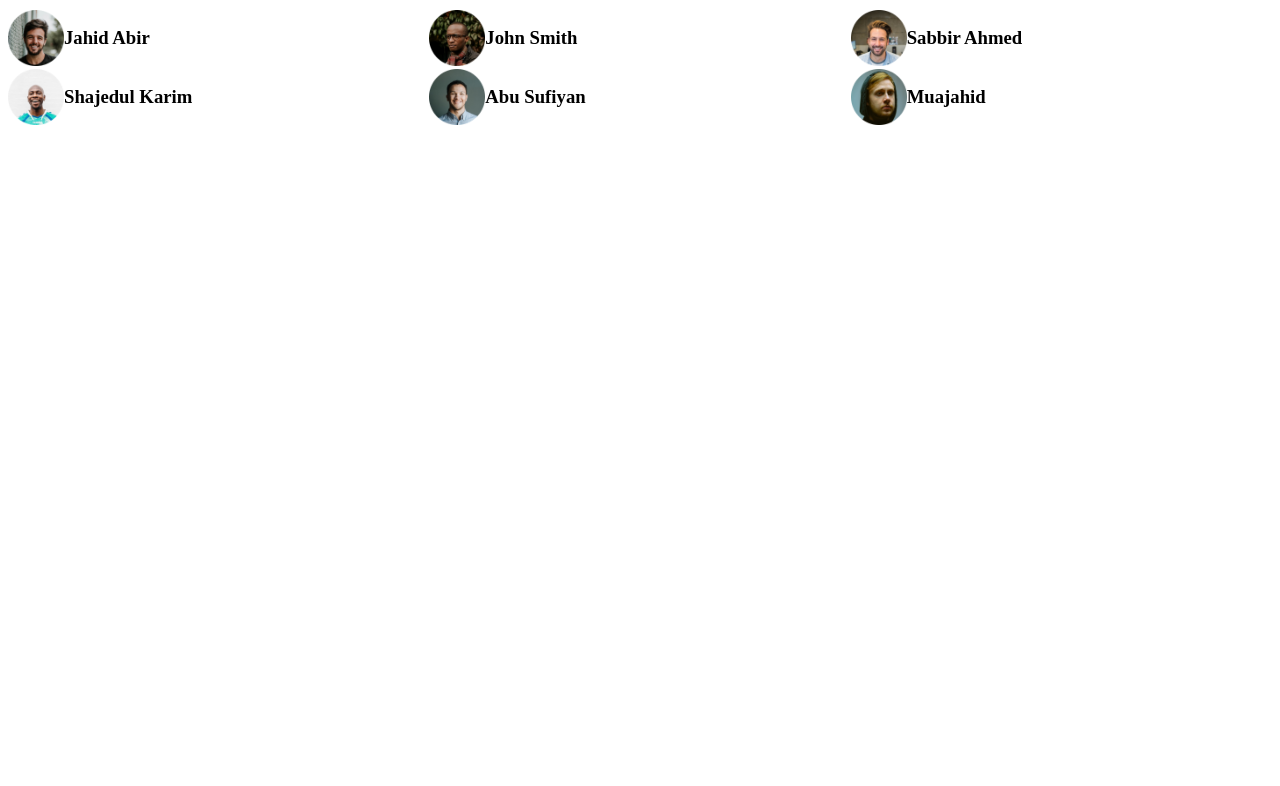
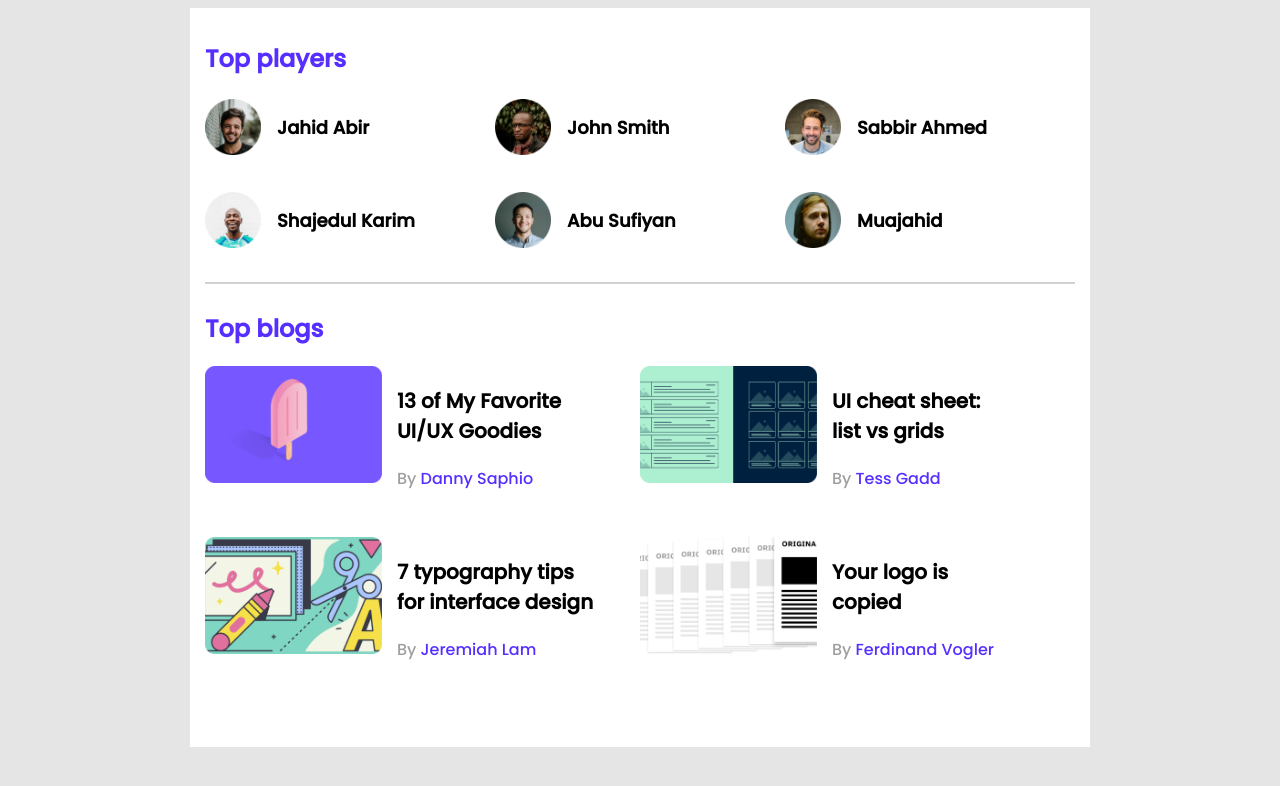
Before and after one commit to jahidgarren/css-3-portfolio, a plain HTML site: page index.html in a window 1280 px wide. Drawn offline with Linux system fonts and the light colour scheme.

Commit message:
middle-position-upadate

```diff
--- a/index.html
+++ b/index.html
@@ -17,34 +17,89 @@
     <!-- header end -->
     <main>
         <!-- top players and top blogs section -->
-        <section>
+        <section class="container">
             <div class="top-players">
+                <h2 class="section-title">Top players</h2>
                 <div class="players">
                     <div class="player">
                         <img src="images/players/player-1.png" alt="">
-                        <h3>Jahid Abir </h3>
+                        <h3 class="player-name" class="player-name">Jahid Abir </h3>
                     </div>
                     <div class="player">
                         <img src="images/players/player-2.png" alt="">
-                        <h3> John Smith</h3>
+                        <h3 class="player-name"> John Smith</h3>
                     </div>
                     <div class="player">
                         <img src="images/players/player-3.png" alt="">
-                        <h3> Sabbir Ahmed</h3>
+                        <h3 class="player-name"> Sabbir Ahmed</h3>
                     </div>
                     <div class="player">
                         <img src="images/players/player-4.png" alt="">
-                        <h3> Shajedul Karim</h3>
+                        <h3 class="player-name"> Shajedul Karim</h3>
                     </div>
                     <div class="player">
                         <img src="images/players/player-5.png" alt="">
-                        <h3> Abu Sufiyan</h3>
+                        <h3 class="player-name"> Abu Sufiyan</h3>
                     </div>
                     <div class="player">
                         <img src="images/players/player-6.png" alt="">
-                        <h3> Muajahid</h3>
+                        <h3 class="player-name"> Muajahid</h3>
                     </div>
 
+                </div>
+            </div>
+            <hr>
+            <div class="top-blogs">
+                <h2 class="section-title">Top blogs</h2>
+                <div class="blogs">
+                    <artice class="blog">
+                        <div class="thumbnail">
+                            <img src="images/blogs/blog-1.png" alt="">
+                        </div>
+                        <div class="blog-info">
+                            <h3 class="blog-title">
+                                13 of My Favorite<br>
+                                UI/UX Goodies
+                            </h3>
+                            <p class="blog-admin"> By <a target="blank" href="#">Danny Saphio</a> </p>
+                        </div>
+                    </artice>
+                    <artice class="blog">
+                        <div class="thumbnail">
+                            <img src="images/blogs/blog-2.png" alt="">
+                        </div>
+                        <div class="blog-info">
+                            <h3 class="blog-title">
+                                UI cheat sheet:<br>
+                                list vs grids
+                            </h3>
+                            <p class="blog-admin"> By <a target="blank" href="#">Tess Gadd</a> </p>
+                        </div>
+                    </artice>
+                    <artice class="blog">
+                        <div class="thumbnail">
+                            <img src="images/blogs/blog-3.png" alt="">
+                        </div>
+                        <div class="blog-info">
+                            <h3 class="blog-title">
+                                7 typography tips<br>
+                                for interface design
+                            </h3>
+                            <p class="blog-admin"> By <a target="blank" href="#">Jeremiah Lam</a> </p>
+                        </div>
+                    </artice>
+                    <artice class="blog">
+                        <div class="thumbnail">
+                            <img src="images/blogs/blog-4.png" alt="">
+                        </div>
+                        <div class="blog-info">
+                            <h3 class="blog-title">
+                                Your logo is<br>
+                                copied
+                            </h3>
+                            <p class="blog-admin"> By <a target="blank" href="#">Ferdinand Vogler</a> </p>
+                        </div>
+                    </artice>
                 </div>
             </div>
         </section>
--- a/style.css
+++ b/style.css
@@ -1,6 +1,38 @@
+/* fonts */
+@import url('https://fonts.googleapis.com/css2?family=Montserrat&family=Open+Sans&family=Poppins:wght@500&display=swap');
+
+/* common styles */
+body{
+    font-family: 'Poppins', sans-serif;
+    background-color: #E5E5E5;
+}
+main{
+    display: flex;
+    justify-content: center;
+    align-items: center;
+}
+
+.container{
+    background-color: white;
+    width: 870px;
+    height: 679px;
+    padding: 30px 15px 30px 15px;
+}
+
+/* top player style */
+.top-players{
+    margin-bottom: 30px;
+}
+
+.section-title{
+    color: #562EFF;
+    font-size: 24px;
+    margin-top: 3px;
+}
 .players{
     display: grid;
     grid-template-columns: repeat(3, 1fr);
+    grid-row-gap: 30px;
 }
 
 .player{
@@ -12,3 +44,45 @@
     width: 56px;
     height: 56px;
 }
+
+.player-name{
+    margin-left: 16px;
+    font-size: 18px;
+}
+hr{
+    border: 1px solid #D1D1D1;
+    margin-bottom: 27px;
+}
+/* Top blog style */
+
+.blogs{
+    display: grid;
+    grid-template-columns: repeat(2, 1fr
+    );
+    grid-row-gap: 30px;
+}
+.blog{
+    display: flex;
+}
+
+ .blog .thumbnail img{
+    width: 177px;
+    height: 117px;
+}
+
+.blog-info{
+    margin-left: 15px
+    ;
+}
+.blog-title{
+    font-size: 20px;
+}
+.blog-admin{
+    color: #9F9F9F;
+    font-size: 16px;
+}
+.blog-admin a{
+    text-decoration: none;
+    color: #562EFF;
+
+}
```
